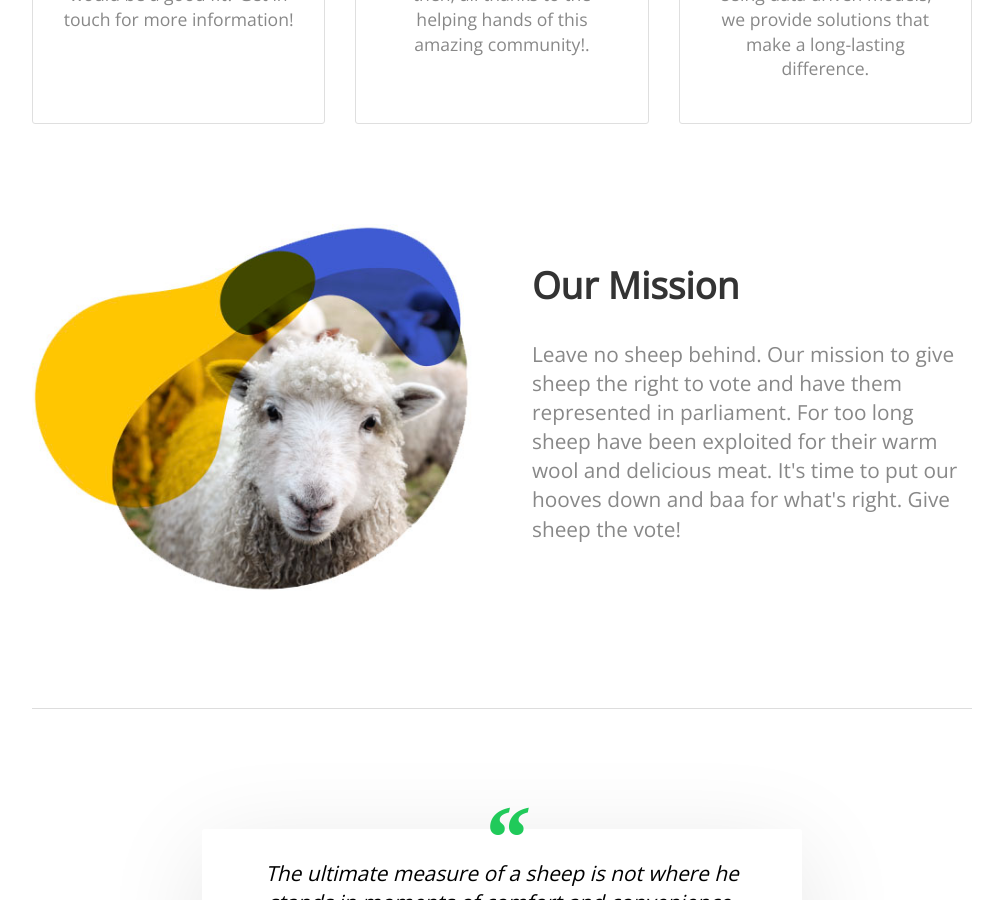
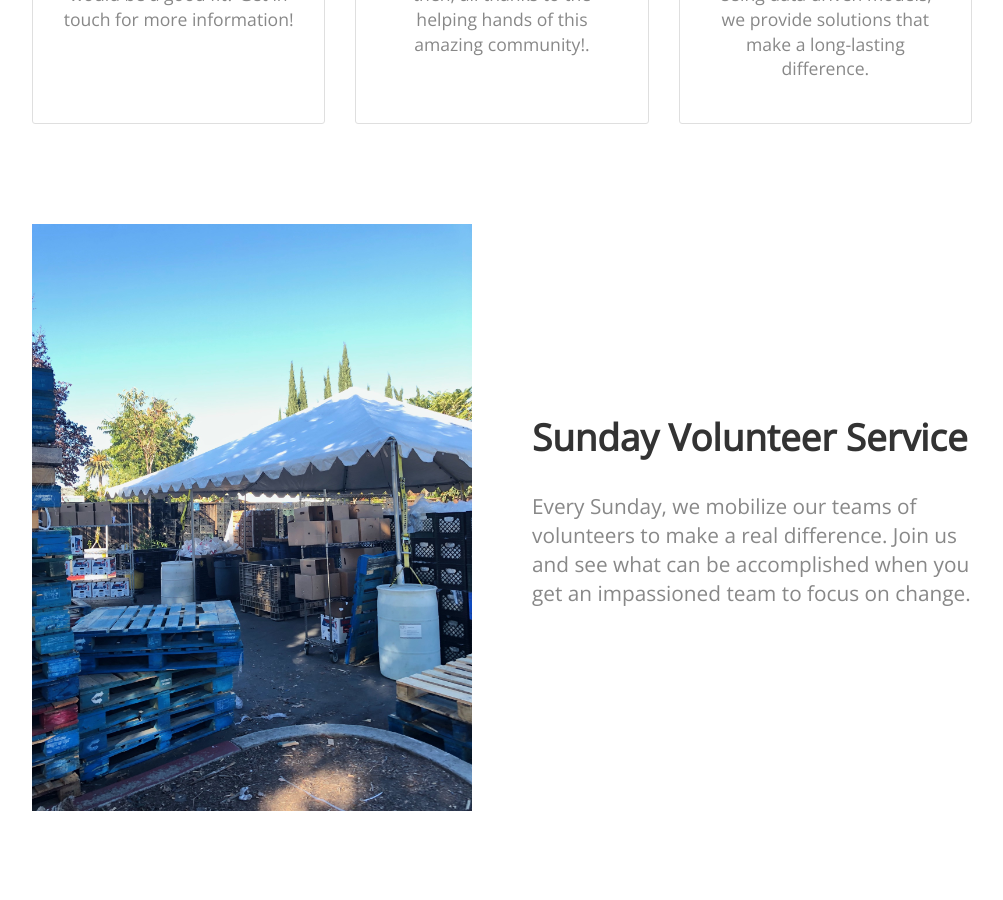
Before and after one commit to meyerholzcommunity/meyerholzcommunity.github.io, a Jekyll site: the page built from index.html, in a window 1280 px wide and 900 px high, scrolled down 1124 px. Shown: the whole window, without its empty margins (138-1141 px from the left). Built offline with Jekyll 4.4.1, drawn with Linux system fonts in a browser that asks for light colours; nearby versions of some CDN libraries; a script that is not in the unit is left out.

Commit message:
add images

```diff
--- a/index.html
+++ b/index.html
@@ -1,6 +1,6 @@
 ---
 layout: default
-title: The People Vote
+title: TOGETHER WE CAN
 ---
 <header>
 	<div class="container">
@@ -46,12 +46,12 @@ title: The People Vote
 <div class="container">
 	<div class="columns">
 		<div>
-			<img src="{{ site.baseurl }}/images/sheep2.jpg" alt="Sheep">
+			<img src="{{ site.baseurl }}/images/volunteer.jpeg" alt="Volunteer">
 		</div>
 		<div>
-			<h2 class="editable">Our Mission</h2>
+			<h2 class="editable">Sunday Volunteer Service</h2>
 
-			<p class="editable">Leave no sheep behind. Our mission to give sheep the right to vote and have them represented in parliament. For too long sheep have been exploited for their warm wool and delicious meat. It's time to put our hooves down and baa for what's right. Give sheep the vote!</p>
+			<p class="editable">Every Sunday, we mobilize our teams of volunteers to make a real difference. Join us and see what can be accomplished when you get an impassioned team to focus on change.</p>
 		</div>
 	</div>
 </div>
```
Also changed, not shown: images/volunteer.jpeg (added).
